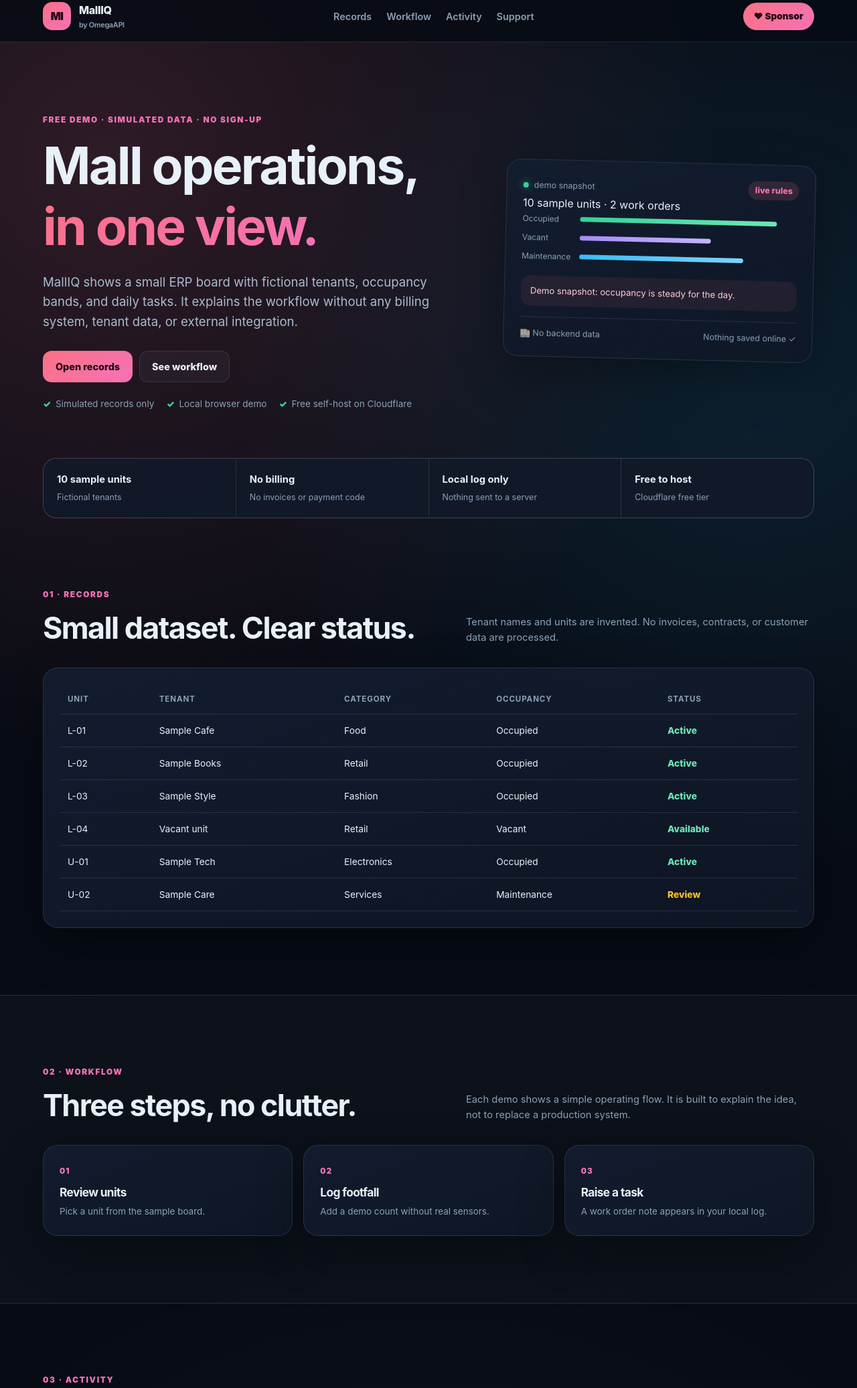
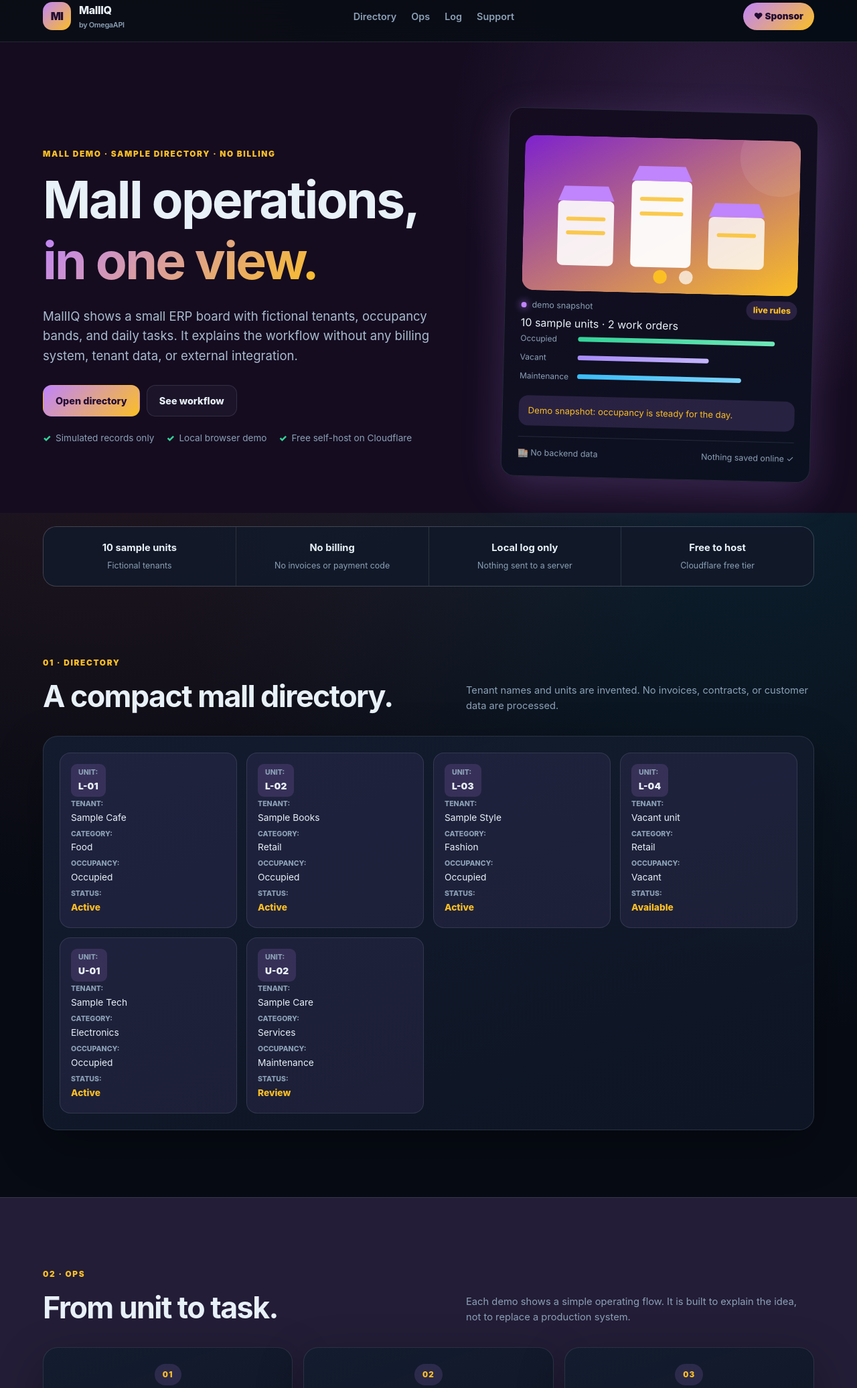
Before and after one commit to omegaapi-india/malliq-erp-demo, a website with bundled scripts: page index.html in a window 1280 px wide. Shown: the part 13-2086 px from the top of the page at 67% size. Built offline with nearby package versions, Linux system fonts and the light colour scheme.

Commit message:
Add category-specific themes, layouts, and local SVG illustrations

```diff
--- a/assets/app.js
+++ b/assets/app.js
@@ -48,7 +48,8 @@ function renderRecords() {
   byId('record-body').innerHTML = demo.rows.map((row) => (
     '<tr>' + row.map((cell, index) => {
       const className = index === row.length - 1 ? ' class="status-cell' + (/review|reorder|due|busy|break|maintenance/i.test(cell) ? ' review' : '') + '"' : '';
-      return '<td' + className + '>' + escapeHtml(cell) + '</td>';
+      const label = ' data-label="' + escapeHtml(demo.tableHead[index]) + '"';
+      return '<td' + label + className + '>' + escapeHtml(cell) + '</td>';
     }).join('') + '</tr>'
   )).join('');
 }
--- /dev/null
+++ b/assets/theme.css
@@ -0,0 +1,49 @@
+/* MallIQ — distinct theme layer. Local SVG art only. */
+body.theme-mall {
+  --accent: #c084fc;
+  --accent-2: #fbbf24;
+  --accent-ink: #220c33;
+  --accent-soft: #c084fc26;
+  --theme-bg: #150c20;
+}
+body.theme-mall .eyebrow { color: var(--accent-2); }
+body.theme-mall h1 span { background: linear-gradient(135deg, var(--accent), var(--accent-2)); background-clip: text; color: transparent; }
+body.theme-mall .brand-mark,
+body.theme-mall .header-cta,
+body.theme-mall .button.primary { background: linear-gradient(135deg, var(--accent), var(--accent-2)); color: var(--accent-ink); border-color: transparent; }
+body.theme-mall .site-nav a:hover { color: var(--accent-2); }
+body.theme-mall .mini-tag { background: var(--accent-soft); color: var(--accent-2); }
+body.theme-mall .dot.green { background: var(--accent); box-shadow: 0 0 12px var(--accent); }
+body.theme-mall .hero { background: radial-gradient(circle at 85% 20%, var(--accent-soft), transparent 34%), var(--theme-bg); }
+body.theme-mall .hero-card { background: linear-gradient(160deg, var(--theme-bg), #0b1120); }
+body.theme-mall .mini-note { background: var(--accent-soft); color: var(--accent-2); }
+body.theme-mall .section.soft { background: var(--accent-soft); }
+body.theme-mall .data-table .status-cell { color: var(--accent-2); }
+body.theme-mall .data-table .status-cell.review { color: #fbbf24; }
+body.theme-mall .workflow-card span { color: var(--accent-2); }
+body.theme-mall .log-item { border-left: 3px solid var(--accent); }
+body.theme-mall .hero-art,
+body.theme-mall .flow-banner img { display: block; width: 100%; height: auto; border-radius: 16px; }
+body.theme-mall .hero-art { margin: 16px 0 8px; }
+body.theme-mall .flow-banner { display: grid; grid-template-columns: minmax(0, 1.2fr) minmax(0, .8fr); gap: 18px; align-items: center; margin-top: 20px; padding: 18px; border: 1px solid var(--line); border-radius: 20px; background: rgba(8, 13, 24, .55); }
+body.theme-mall .flow-banner p { margin: 0; color: #a9bbcd; font-size: .86rem; }
+body.theme-mall .hero-card { border-radius: 20px; box-shadow: 0 18px 60px rgba(192,132,252,.22); }
+body.theme-mall .strip div { border-bottom: 3px solid var(--accent2); }
+@media (max-width: 780px) {
+  body.theme-mall .flow-banner { grid-template-columns: 1fr; }
+  body.theme-mall .hero-card { transform: none; }
+}
+
+
+/* LAYOUT: mall directory */
+body.theme-mall .strip div { text-align: center; }
+body.theme-mall .data-table thead { position: absolute; width: 1px; height: 1px; overflow: hidden; clip: rect(0 0 0 0); }
+body.theme-mall .data-table, body.theme-mall .data-table tbody, body.theme-mall .data-table tr, body.theme-mall .data-table td { display: block; width: 100%; }
+body.theme-mall .data-table tbody { display: grid; grid-template-columns: repeat(auto-fit, minmax(215px, 1fr)); gap: 14px; }
+body.theme-mall .data-table tr { padding: 16px; border: 1px solid var(--line); border-radius: 16px; background: rgba(192, 132, 252, .08); }
+body.theme-mall .data-table td { border: 0; padding: 3px 0; }
+body.theme-mall .data-table td::before { content: attr(data-label) ': '; display: block; color: var(--muted); font-size: .66rem; font-weight: 800; text-transform: uppercase; }
+body.theme-mall .data-table td:first-child { display: inline-block; width: auto; padding: 5px 11px; border-radius: 9px; background: var(--accent-soft); color: var(--accent2); font-weight: 900; }
+body.theme-mall .workflow-grid { grid-template-columns: repeat(3, minmax(0, 1fr)); }
+body.theme-mall .workflow-card { text-align: center; }
+body.theme-mall .workflow-card span { display: inline-block; padding: 7px 12px; border-radius: 999px; background: var(--accent-soft); }
--- a/index.html
+++ b/index.html
@@ -5,22 +5,23 @@
   <meta name="viewport" content="width=device-width, initial-scale=1">
   <meta name="author" content="Krishna Prakash Ojha (Leon) — OmegaAPI">
   <meta name="description" content="Privacy-safe shopping mall ERP demo with simulated tenants, occupancy, and work orders.">
-  <meta name="theme-color" content="#070b14">
+  <meta name="theme-color" content="#7e22ce">
   <title>MallIQ — Privacy-safe shopping mall ERP demo with simulated tenants, occupancy, and work orders. by OmegaAPI</title>
   <link rel="stylesheet" href="/assets/styles.css">
   <link rel="stylesheet" href="/assets/demo.css">
+  <link rel="stylesheet" href="/assets/theme.css">
   <script type="module" src="/assets/app.js"></script>
 </head>
-<body>
+<body class="theme-mall">
   <header class="site-header">
     <a class="brand" href="#top" aria-label="MallIQ home">
       <span class="brand-mark">MI</span>
       <span class="brand-name">MallIQ<small>by OmegaAPI</small></span>
     </a>
     <nav class="site-nav" aria-label="Main navigation">
-      <a href="#records">Records</a>
-      <a href="#workflow">Workflow</a>
-      <a href="#activity">Activity</a>
+      <a href="#records">Directory</a>
+      <a href="#workflow">Ops</a>
+      <a href="#activity">Log</a>
       <a href="#support">Support</a>
     </nav>
     <a class="header-cta" href="#support">♥ Sponsor</a>
@@ -29,11 +30,11 @@
   <main id="top">
     <section class="hero">
       <div class="hero-copy">
-        <span class="eyebrow">Free demo · Simulated data · No sign-up</span>
+        <span class="eyebrow">MALL DEMO · SAMPLE DIRECTORY · NO BILLING</span>
         <h1>Mall operations, <span>in one view.</span></h1>
         <p class="lead">MallIQ shows a small ERP board with fictional tenants, occupancy bands, and daily tasks. It explains the workflow without any billing system, tenant data, or external integration.</p>
         <div class="hero-actions">
-          <a class="button primary" href="#records">Open records</a>
+          <a class="button primary" href="#records">Open directory</a>
           <a class="button ghost" href="#workflow">See workflow</a>
         </div>
         <ul class="hero-points">
@@ -43,6 +44,7 @@
         </ul>
       </div>
       <div class="hero-card" aria-label="Demo snapshot">
+        <img class="hero-art" src="/assets/img/hero.svg" alt="MallIQ themed illustration">
         <div class="mini-top">
           <span><i class="dot green"></i> demo snapshot</span>
           <span class="mini-tag">live rules</span>
@@ -59,8 +61,8 @@
     <section id="records" class="section">
       <div class="section-head">
         <div>
-          <span class="eyebrow">01 · Records</span>
-          <h2>Small dataset. Clear status.</h2>
+          <span class="eyebrow">01 · Directory</span>
+          <h2>A compact mall directory.</h2>
         </div>
         <p id="safety-note"></p>
       </div>
@@ -75,19 +77,23 @@
     <section id="workflow" class="section soft">
       <div class="section-head">
         <div>
-          <span class="eyebrow">02 · Workflow</span>
-          <h2>Three steps, no clutter.</h2>
+          <span class="eyebrow">02 · Ops</span>
+          <h2>From unit to task.</h2>
         </div>
         <p>Each demo shows a simple operating flow. It is built to explain the idea, not to replace a production system.</p>
       </div>
       <div id="workflow-grid" class="workflow-grid"></div>
+      <div class="flow-banner">
+        <img src="/assets/img/flow.svg" alt="MallIQ process illustration">
+        <p>A small ERP view with fictional tenants and local work notes. No invoice or contract data is used.</p>
+      </div>
     </section>
 
     <section id="activity" class="section">
       <div class="section-head">
         <div>
-          <span class="eyebrow">03 · Activity</span>
-          <h2>Try a local action.</h2>
+          <span class="eyebrow">03 · Log</span>
+          <h2>Log a local operations action.</h2>
         </div>
         <p>Pick a row, then run an action. The log is stored in this browser only and can be cleared any time.</p>
       </div>
```
Also changed, not shown: tests/demo.test.js (+19 -0 lines), README.md, assets/img/flow.svg (added), assets/img/hero.svg (added).
